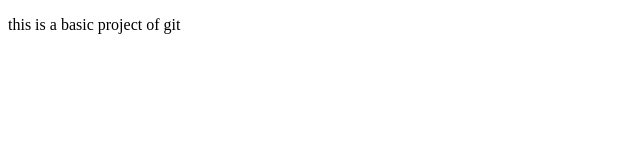
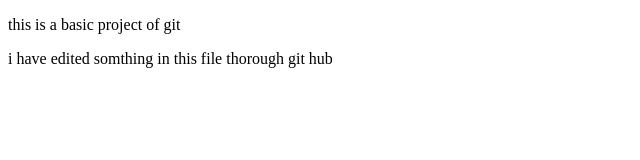
Before and after one commit to SHIVAM2DEV/first-project, a plain HTML site: page index.html in a window 1280 px wide. Shown: the whole page, without its empty margins (0-640 px from the left). Drawn offline with Linux system fonts and the light colour scheme.

Commit message:
Update index.html

```diff
--- a/index.html
+++ b/index.html
@@ -7,5 +7,6 @@
 </head>
 <body>
     <p>this is a basic project of git</p>
+    <p>i have edited somthing in this file thorough git hub </p>
 </body>
 </html>
```
